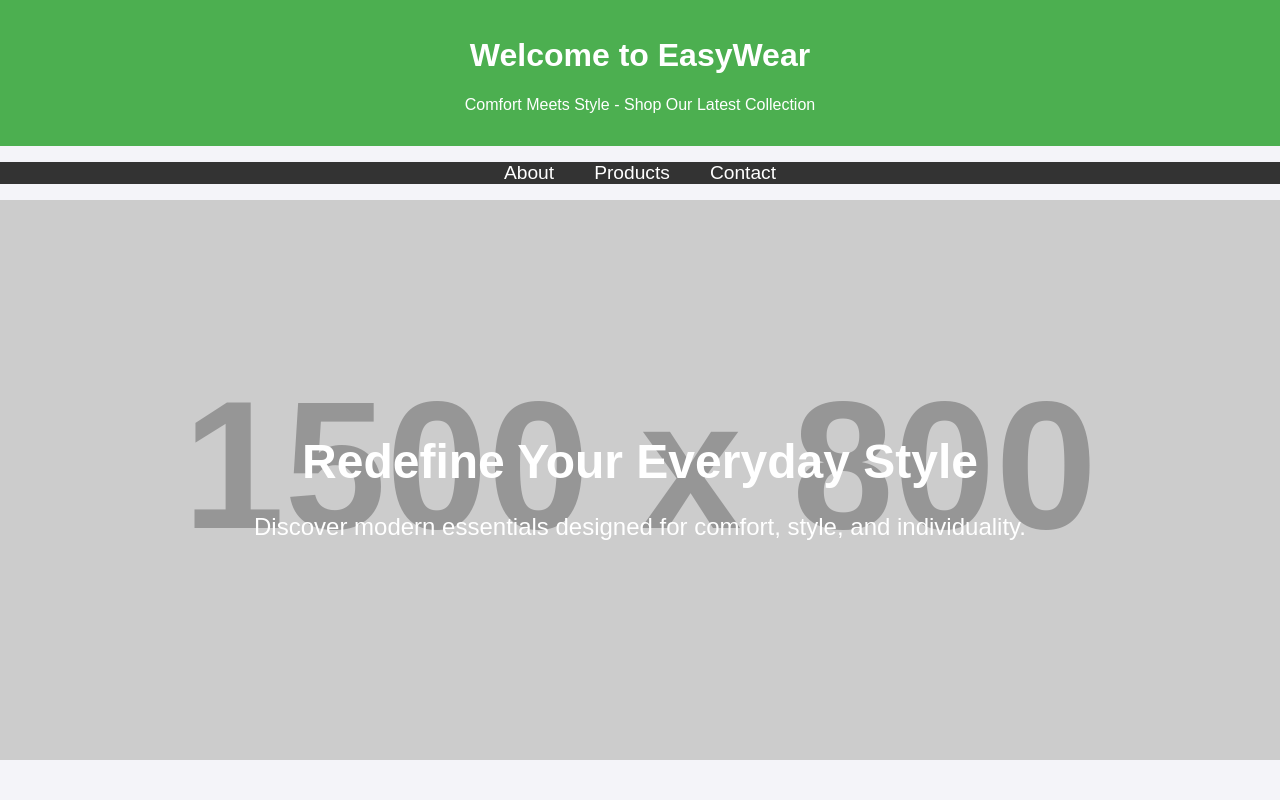
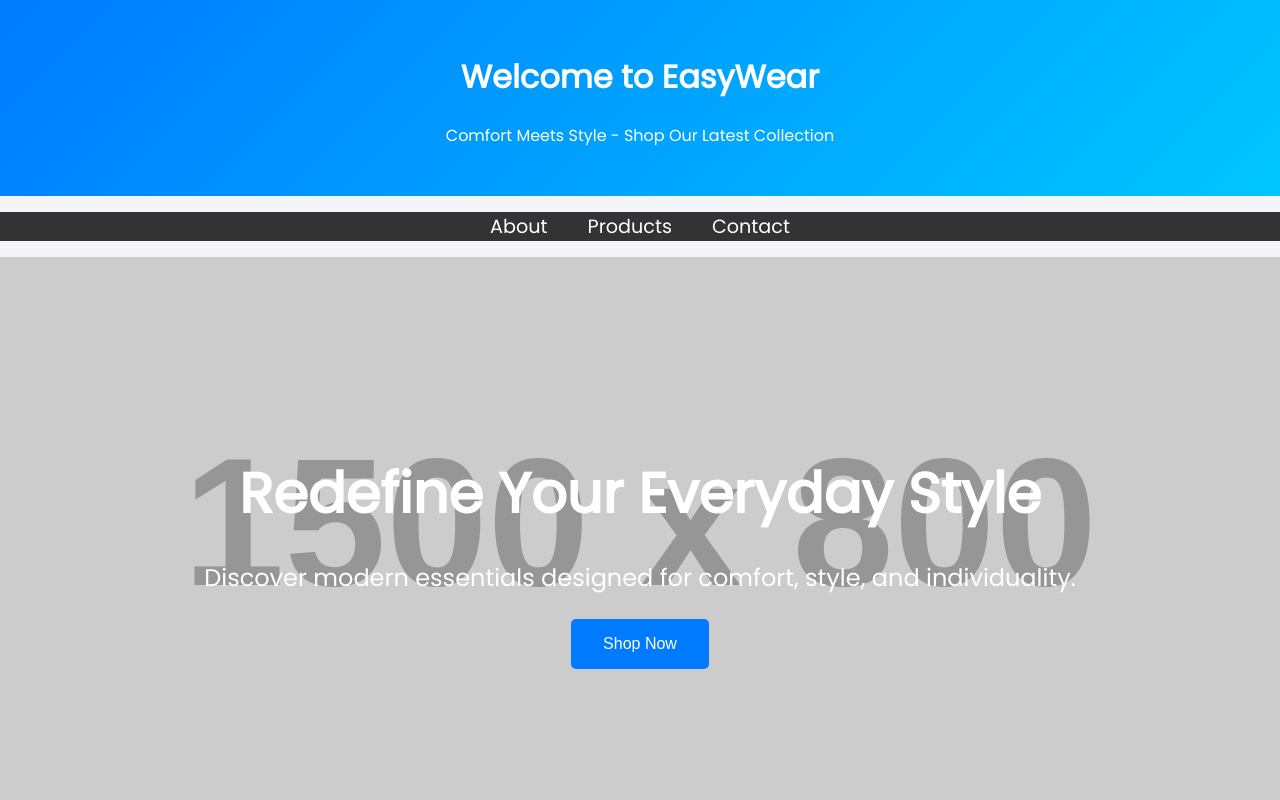
Before and after one commit to EasyXWear/EasyWear, a plain HTML site: page index.html in a window 1280 px wide. Shown: the top 800 px of the page. Drawn offline with Linux system fonts and the light colour scheme; placeholder pictures from the web are drawn by us.

Commit message:
Update index.html

```diff
--- a/index.html
+++ b/index.html
@@ -4,9 +4,10 @@
     <meta charset="UTF-8">
     <meta name="viewport" content="width=device-width, initial-scale=1.0">
     <title>EasyWear - Comfort Meets Style</title>
+    <link href="https://fonts.googleapis.com/css2?family=Poppins&display=swap" rel="stylesheet">
     <style>
         body {
-            font-family: Arial, sans-serif;
+            font-family: 'Poppins', sans-serif;
             margin: 0;
             padding: 0;
             background-color: #f4f4f9;
@@ -14,10 +15,10 @@
         }
 
         header {
-            background-color: #4CAF50;
+            background: linear-gradient(135deg, #007BFF, #00C6FF);
             color: white;
             text-align: center;
-            padding: 1rem 0;
+            padding: 2rem 0;
         }
 
         nav ul {
@@ -55,7 +56,7 @@
         }
 
         .hero h1 {
-            font-size: 3rem;
+            font-size: 3.5rem;
             margin-bottom: 1rem;
         }
 
@@ -81,6 +82,11 @@
             padding: 20px;
             width: 300px;
             box-shadow: 0 0 10px rgba(0,0,0,0.1);
+            transition: transform 0.2s;
+        }
+
+        .product:hover {
+            transform: scale(1.05);
         }
 
         .product img {
@@ -101,6 +107,22 @@
             color: white;
             text-align: center;
             padding: 2rem 0;
+        }
+
+        button {
+            background-color: #007BFF;
+            color: white;
+            border: none;
+            padding: 1rem 2rem;
+            font-size: 1rem;
+            border-radius: 5px;
+            cursor: pointer;
+            transition: background-color 0.3s, transform 0.2s;
+        }
+
+        button:hover {
+            background-color: #0056b3;
+            transform: scale(1.1);
         }
     </style>
 </head>
@@ -123,6 +145,7 @@
     <div>
         <h1>Redefine Your Everyday Style</h1>
         <p>Discover modern essentials designed for comfort, style, and individuality.</p>
+        <button onclick="location.href='#products'">Shop Now</button>
     </div>
 </section>
 
@@ -135,19 +158,22 @@
     <h2>Our Products</h2>
     <div class="products">
         <div class="product">
-            <img src="https://via.placeholder.com/300x300.png?text=Product+1" alt="Product 1">
+            <img src="https://via.placeholder.com/300x300.png?text=Classic+T-Shirt" alt="Product 1">
             <h3>Classic T-Shirt</h3>
             <p>Comfortable, breathable, and always in style. Perfect for every day.</p>
+            <button>View Details</button>
         </div>
         <div class="product">
-            <img src="https://via.placeholder.com/300x300.png?text=Product+2" alt="Product 2">
+            <img src="https://via.placeholder.com/300x300.png?text=Hoodies+%26+Sweatshirts" alt="Product 2">
             <h3>Hoodies & Sweatshirts</h3>
             <p>Stay warm and stylish with our collection of modern hoodies and sweatshirts.</p>
+            <button>View Details</button>
         </div>
         <div class="product">
-            <img src="https://via.placeholder.com/300x300.png?text=Product+3" alt="Product 3">
+            <img src="https://via.placeholder.com/300x300.png?text=Casual+Wear" alt="Product 3">
             <h3>Casual Wear</h3>
             <p>Upgrade your casual wardrobe with versatile everyday essentials.</p>
+            <button>View Details</button>
         </div>
     </div>
 </section>
```
